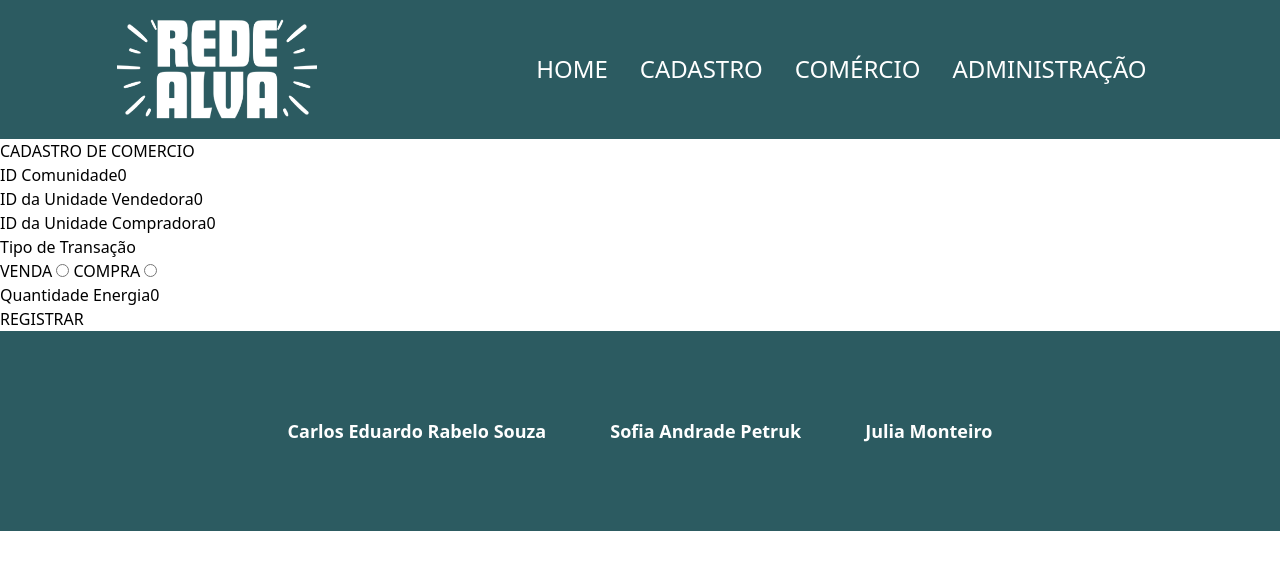
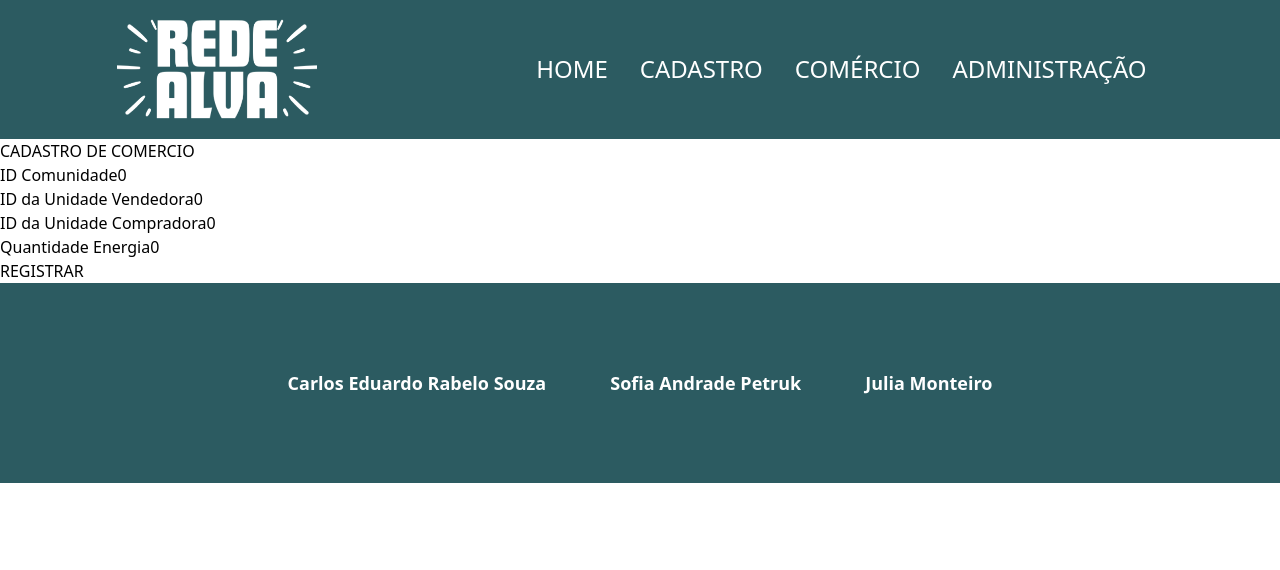
Before and after one commit to sofiapetruk/RedeAlva, a Next.js app in the folder rede-alva/: page /comercios/cad-comercios in a window 1280 px wide. Shown: the top 570 px of the page. Built offline with nearby package versions, Linux system fonts and the light colour scheme.

Commit message:
arrumando erro do comercios nos arquivos

```diff
--- a/rede-alva/src/app/comercios/cad-comercios/page.tsx
+++ b/rede-alva/src/app/comercios/cad-comercios/page.tsx
@@ -11,7 +11,6 @@ export default function CadComunidades() {
         idComunidade: 0,
         unidadeVedendoraId: 0,
         unidadeCompradoraId: 0,
-        tipoTransacao: "",
         quantidade: 0
     });
 
@@ -38,7 +37,6 @@ export default function CadComunidades() {
                     idComunidade: 0,
                     unidadeVedendoraId: 0,
                     unidadeCompradoraId: 0,
-                    tipoTransacao: "",
                     quantidade: 0
                 });
                 navigate.push("/");
@@ -71,18 +69,6 @@ export default function CadComunidades() {
                 </div>
 
                 <div>
-                    <fieldset>
-                        <legend>Tipo de Transação</legend>
-
-                        <label htmlFor="idTransacaoVenda"> VENDA </label>
-                        <input type="radio" name="tipoTransacao" id="idTransacaoVenda" value="venda" checked={comercio.tipoTransacao === "venda"} onChange={handleChange}/>
-
-                        <label htmlFor="idTransacaoCompra"> COMPRA </label>
-                        <input type="radio" name="tipoTransacao" id="idTransacaoCompra" value="compra" checked={comercio.tipoTransacao === "compra"} onChange={handleChange} />
-                    </fieldset>
-                </div>
-
-                <div>
                     <label htmlFor="idQtd">Quantidade Energia</label>
                     <input type="number" name="quantidade" id="idQtd" value={comercio.quantidade} onChange={handleChange}
                         placeholder="digite a quantidade que irá ser trocada" required/>
--- a/rede-alva/src/app/comercios/edit-comercio/[id]/page.tsx
+++ b/rede-alva/src/app/comercios/edit-comercio/[id]/page.tsx
@@ -12,7 +12,6 @@ export default function EditComunidade({ params }: { params: { id: number } }) {
         idComunidade: 0,
         unidadeVedendoraId: 0,
         unidadeCompradoraId: 0,
-        tipoTransacao: "",
         quantidade: 0
     });
 
@@ -53,7 +52,6 @@ export default function EditComunidade({ params }: { params: { id: number } }) {
                     idComunidade: 0,
                     unidadeVedendoraId: 0,
                     unidadeCompradoraId: 0,
-                    tipoTransacao: "",
                     quantidade: 0
                 });
                 navigate.push("/comercios");
@@ -85,17 +83,6 @@ export default function EditComunidade({ params }: { params: { id: number } }) {
                         placeholder="digite o id da unidade compradora" required/>
                 </div>
 
-                <div>
-                    <fieldset>
-                        <legend>Tipo de Transação</legend>
-
-                        <label htmlFor="idTransacaoVenda"> VENDA </label>
-                        <input type="radio" name="tipoTransacao" id="idTransacaoVenda" value="venda" checked={comercio.tipoTransacao === "venda"} onChange={handleChange}/>
-
-                        <label htmlFor="idTransacaoCompra"> COMPRA </label>
-                        <input type="radio" name="tipoTransacao" id="idTransacaoCompra" value="compra" checked={comercio.tipoTransacao === "compra"} onChange={handleChange} />
-                    </fieldset>
-                </div>
 
                 <div>
                     <label htmlFor="idQtd">Quantidade Energia</label>
--- a/rede-alva/src/types/types.ts
+++ b/rede-alva/src/types/types.ts
@@ -21,7 +21,6 @@ export type TipoComercio = {
     idComunidade:number;
     unidadeVedendoraId: number;
     unidadeCompradoraId:number;
-    tipoTransacao:string;
     quantidade:number;
     saldoVendedor?:number;
     saldoComprador?:number;
```
